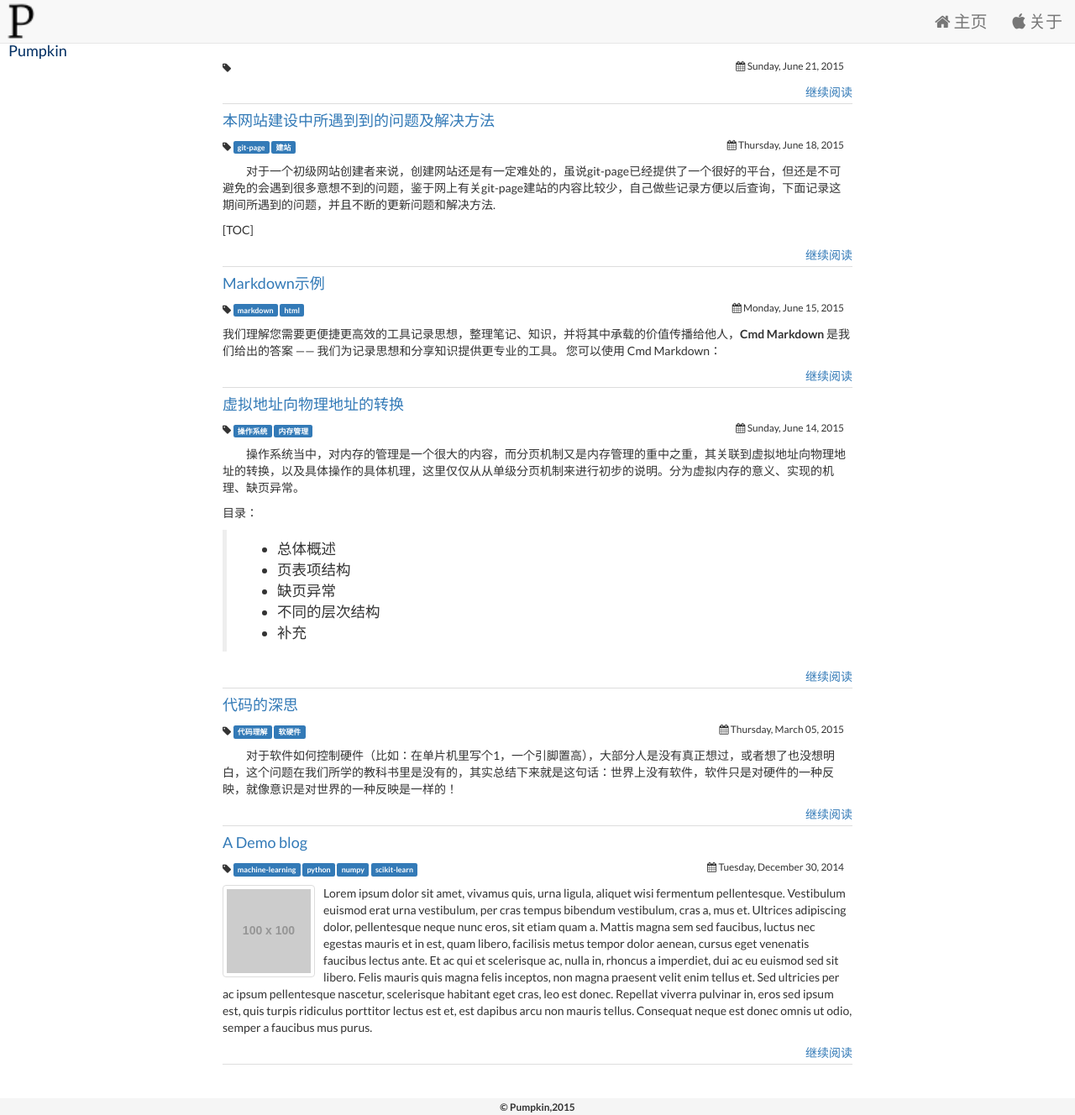
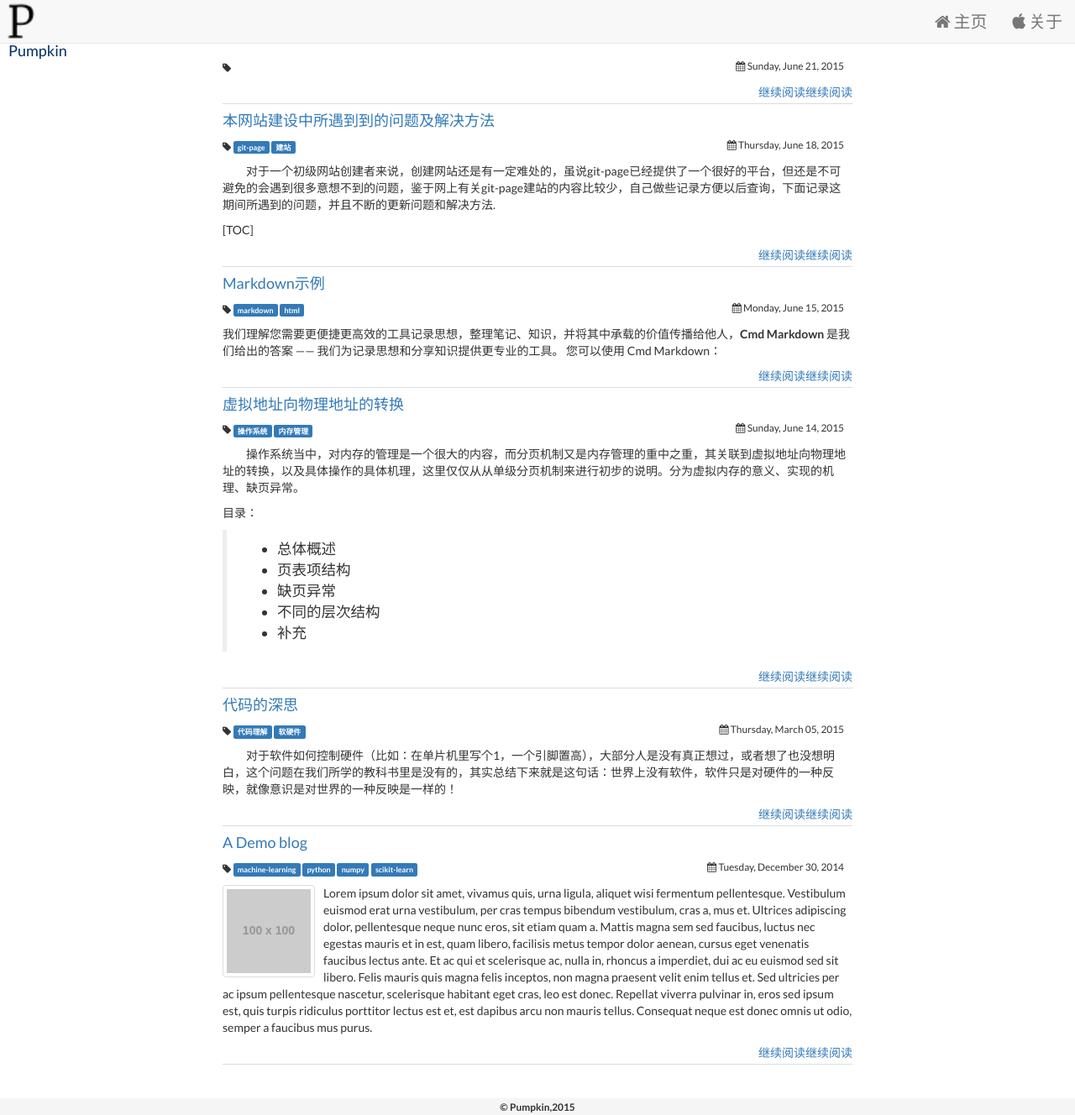
Before and after one commit to LarryBrick/jekyll_demo, a Jekyll site: the page built from index.html, in a window 1280 px wide and 1328 px high. Shown: the whole window at 84% size. Built offline with Jekyll 4.4.1, drawn with Linux system fonts in a browser that asks for light colours; nearby versions of some CDN libraries.

Commit message:
测试继续阅读

```diff
--- a/index.html
+++ b/index.html
@@ -27,7 +27,7 @@ date: 2014-10-19 23:51
         {% endif %}
           <article class=marginBotton10 "excerpt">{{post.excerpt}}</article>
           <a class="pull-right marginBottom10" href="{{post.url | prepend: site.baseurl }}">继续阅读</a>
-
+          <a class="pull-right marginBottom10" href="{{post.url | prepend: site.baseurl }}">继续阅读</a>
       </div>
     {% endfor %}
 	</div>
```
